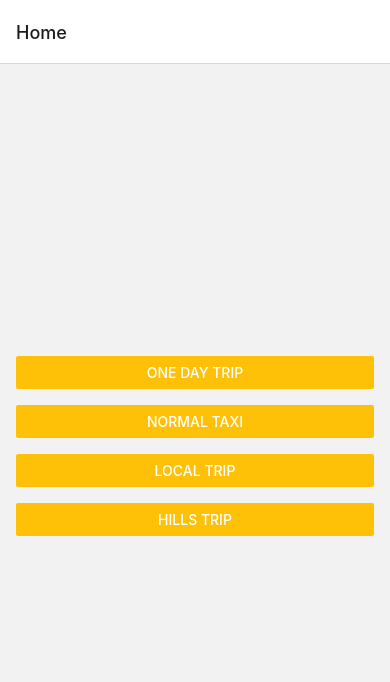
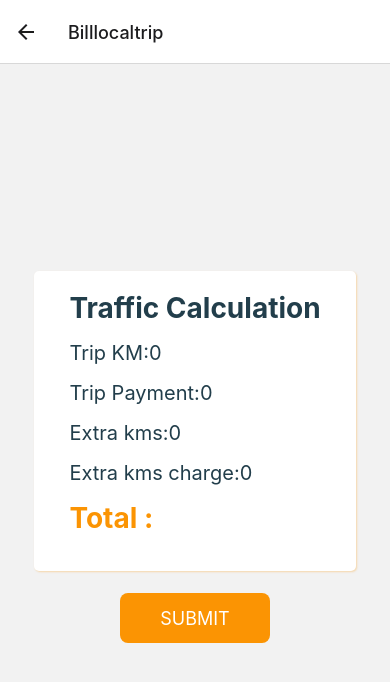
Before and after one commit to ingeniumpavithra/Vetri-taxi-mobile, a React Native app: screen /Billlocaltrip in a window 390 px wide. Shown: the top 682 px of the page. Built offline with nearby package versions, Linux system fonts and the light colour scheme.

Commit message:
local trip completed check the validation onces

```diff
--- /dev/null
+++ b/context/LocalContextProvider.js
@@ -0,0 +1,32 @@
+import React,{ createContext, useState, useContext, useMemo, useEffect }   from "react";
+
+export const LocalContext = createContext(null);
+
+export const LocalContextProvider = (props) => {
+
+  const [localData,setLocalData] = useState({
+    name:'',
+    phone:'',
+    trip_km:'',
+    tripkms:'',
+    xtrakm:'',
+
+  });
+
+  const handleChangeBilling = (value,name) => {
+    setLocalData(localData => ({...localData,[name]:value}));
+  }
+
+  useEffect(()=> {
+   console.log(localData,"localData");
+  },[localData])
+    return (
+      <LocalContext.Provider value={{
+        localData,
+        setLocalData,
+        handleChangeBilling
+      }}>
+        {props.children}
+      </LocalContext.Provider>
+    )
+}
--- a/navigations/StackNavigator.js
+++ b/navigations/StackNavigator.js
@@ -10,13 +10,17 @@ import Billonedaytrip from "../screens/Billonedaytrip"
 import Billnormaltrip from "../screens/Billnormaltaxi"
 import Hillstrip from "../screens/Hillstrip";
 import {BillingContextProvider} from "../context/BillingContextProvider";
+import {LocalContextProvider} from "../context/LocalContextProvider";
 import {NormalContextProvider} from "../context/NormalContextProvider";
+import Billlocaltrip from "../screens/Billlocaltrip";
 const Stack = createNativeStackNavigator();
 
 const StackNavigator = () => {
   return (
     <BillingContextProvider>
+      <LocalContextProvider>
        <NormalContextProvider>
+
     <Stack.Navigator screenOptions={{ headerShown: true }}>
       <Stack.Group>
       <Stack.Screen name="Home" component={Home} />
@@ -25,11 +29,13 @@ const StackNavigator = () => {
         <Stack.Screen name="onedaytrip" component={onedaytrip} />
         <Stack.Screen name="Billonedaytrip" component={Billonedaytrip} />
         <Stack.Screen name="Billnormaltrip" component={Billnormaltrip} />
+        <Stack.Screen name="Billlocaltrip" component={Billlocaltrip} />
         <Stack.Screen name="Hillstrip" component={Hillstrip} />
         <Stack.Screen name="Normaltaxi" component={Normaltaxi} />
       </Stack.Group>
     </Stack.Navigator>
     </NormalContextProvider>
+    </LocalContextProvider>
     </BillingContextProvider>
 
   );
--- /dev/null
+++ b/screens/Billlocaltrip.js
@@ -0,0 +1,63 @@
+import React,{useContext} from "react";
+import { StyleSheet, Text, View,} from "react-native"
+import Card from '../components/CalCard'
+import { useNavigation } from "@react-navigation/native";
+import Button from '../components/button'
+import { LocalContext } from "../context/LocalContextProvider";
+
+const Billlocaltrip = () => {
+
+    //useNavigation
+    const navigation = useNavigation();
+    const {
+        localData,
+        handleChangeBilling
+      } = useContext(LocalContext);
+    return (
+        <View
+                 style={{
+                    flex: 1,
+                    alignItems: 'center',
+                    justifyContent: 'center',
+                  }}>
+
+            <View style={{ paddingHorizontal: 32, marginBottom: 16, width: '100%', justifyContent: 'center'}}>
+                <Card>
+
+                <Text style={{ color: '#223e4b', fontSize: 28, marginBottom: 16, alignItems: 'center', fontWeight: 'bold', }}>
+                Traffic Calculation
+               </Text>
+              <Text style={{ color: '#223e4b', fontSize: 20, marginBottom: 16, }}>
+                  Trip KM:
+                  {localData.triphr || 0}
+              </Text>
+              <Text style={{ color: '#223e4b', fontSize: 20, marginBottom: 16,}}>
+                 Trip Payment:
+                 {localData.tripkms * 10 || 0}
+              </Text>
+              <Text style={{ color: '#223e4b', fontSize: 20, marginBottom: 16,}}>
+                  Extra kms:
+                  {localData.Xtrakm || 0}
+              </Text>
+
+                <Text style={{ color: '#223e4b', fontSize: 20, marginBottom: 16,}}>
+                   Extra kms charge:
+
+                   {localData.Xtrakm * 12 || 0}
+                </Text>
+
+              <Text style={{ color: '#fb9403', fontSize: 28, marginBottom: 16, fontWeight: 'bold', }}>
+                 Total :
+              </Text>
+
+              </Card>
+              </View>
+              <Button label='Submit' />
+
+
+            </View>
+
+          );
+        };
+
+        export default Billlocaltrip;
--- a/screens/localTrip.js
+++ b/screens/localTrip.js
@@ -1,9 +1,9 @@
-import React ,{useState}from 'react'
+import React,{useState, useContext} from 'react'
 import { View, Text ,Picker} from 'react-native'
-
-
+import { useNavigation } from "@react-navigation/native";
 import Input from '../components/input'
 import Button from '../components/button'
+import { LocalContext } from "../context/LocalContextProvider";
 
 export default function LocalTrip() {
   const [error, setError] = useState('');
@@ -79,12 +79,16 @@ function subHandler(e) {
   setName("")
   setPayment("")
   setPhone("")
-  setXtrakm(0)
+  setXtrakm("")
   setTripkms("")
 }
 }
 
-
+const {
+  localData,
+  handleChangeBilling
+} = useContext(LocalContext);
+const navigation = useNavigation();
 
   return (
     <View
@@ -109,10 +113,8 @@ function subHandler(e) {
           keyboardAppearance='dark'
           returnKeyType='next'
           returnKeyLabel='next'
-          onChangeText={setName}
-
-
-          value={name}
+          value = {localData.name}
+          onChangeText={value => handleChangeBilling(value,'setName')}
 
         />
       </View>
@@ -126,21 +128,16 @@ function subHandler(e) {
           keyboardAppearance='dark'
           returnKeyType='next'
           returnKeyLabel='next'
-          onChangeText={setPhone}
-
-          value={phone}
-
+          value = {phone}
+          onChangeText={value => handleChangeBilling(value,'setPhone')}
         />
       </View>
       <View style={{ paddingHorizontal: 32,paddingVertical:0, marginBottom: 16,   width: '85%',borderWidth: 0.3,borderRadius:8}}>
 
      <Picker
-       selectedValue = {triphr}
-       onValueChange={(itemValue) =>[ setTriphr(itemValue), setkm(itemValue)]}
-
-
-
-      >
+    selectedValue = {triphr}
+    onValueChange={(itemValue) =>[ setTriphr(itemValue), setkm(itemValue)]}
+   >
          <Picker.Item label="Trip Hour" value="0" />
         <Picker.Item label="1" value="1" />
         <Picker.Item label="2" value="2" />
@@ -157,7 +154,8 @@ function subHandler(e) {
           returnKeyType='next'
           returnKeyLabel='next'
           disabled
-          value={tripkms}
+          value = {tripkms}
+           onChangeText={value => handleChangeBilling(value,'tripkms')}
         />
       </View>
 
@@ -172,13 +170,13 @@ function subHandler(e) {
           keyboardAppearance='dark'
           returnKeyType='next'
           returnKeyLabel='next'
-          onChangeText={setXtrakm}
-
-          value={xtrakm}
+          value = {localData.xtrakm}
+           onChangeText={value => handleChangeBilling(value,'setXtrakm')}
         />
       </View>
-      <Button label='Next' onPress={subHandler} />
-
+      <Button  label='Next'
+       onPress={() => navigation.navigate("Billlocaltrip")}
+      />
     </View>
   )
 }
```
